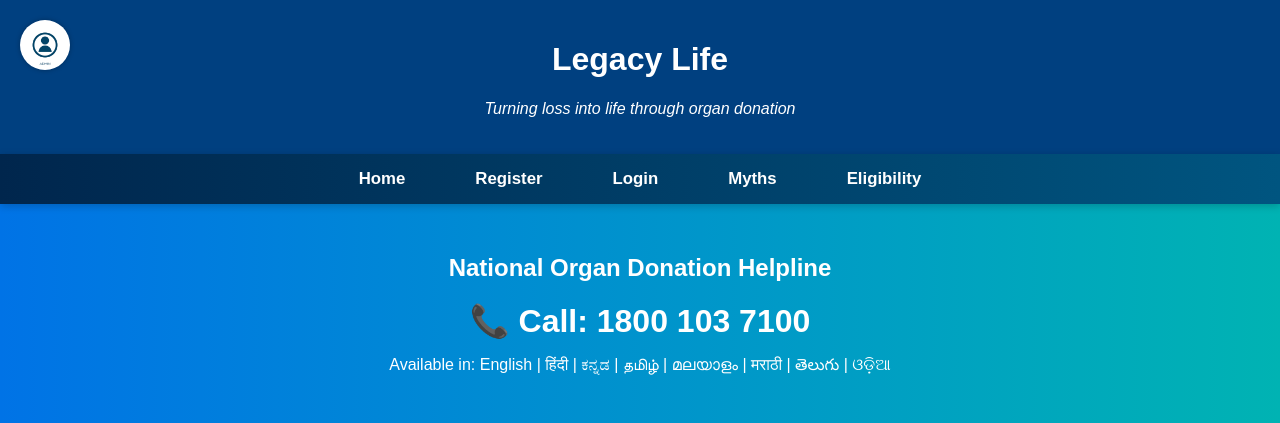
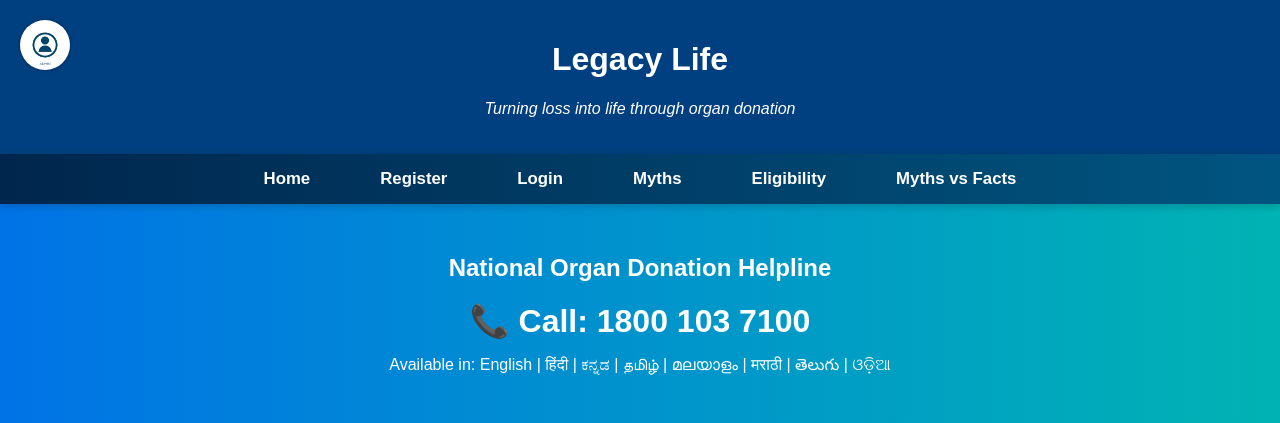
Before and after one commit to MamataIMoger/legacy_life, a Django app: page / in a window 1280 px wide. Shown: the top 423 px of the page. Run offline with Django 5.2, Linux system fonts and the light colour scheme.

Commit message:
Refactored myths view and templates: moved myths.html, updated URLs and base template

```diff
--- a/legacy_life/urls.py
+++ b/legacy_life/urls.py
@@ -22,4 +22,6 @@ urlpatterns = [
     path('', include('core.urls')),
     path('accounts/', include('accounts.urls')),
     path('eligibility/', include('eligibility.urls')),
+    path('myths/', include('mythbuster.urls')),
+
 ]
--- a/mythbuster/views.py
+++ b/mythbuster/views.py
@@ -24,4 +24,4 @@
          "fact": "It's optional. Consent and family support matter more."},
         # You can add more from the full list...
     ]
-    return render(request, 'mythbuster/myths.html', {'myths': myths_data})
+    return render(request, 'myths.html', {'myths': myths_data})
--- a/templates/base.html
+++ b/templates/base.html
@@ -21,8 +21,7 @@
             <li><a href="#">Login</a></li>
             <li><a href="#">Myths</a></li>
             <li><a href="{% url 'check_eligibility' %}">Eligibility</a></li>
-         {# <li><a href="{% url 'myths' %}">Myths vs Facts</a></li> #}
-
+            <li><a href="{% url 'myths' %}">Myths vs Facts</a></li>
 
         </ul>
     </nav>
--- a/mythbuster/templates/mythbuster/myths.html
+++ b/templates/myths.html
@@ -1,4 +1,4 @@
-{% extends "core/base.html" %}
+{% extends "base.html" %}
 {% block content %}
 <h2 style="text-align:center; margin: 20px 0;">Organ Donation: Myths vs Facts</h2>
 
```
